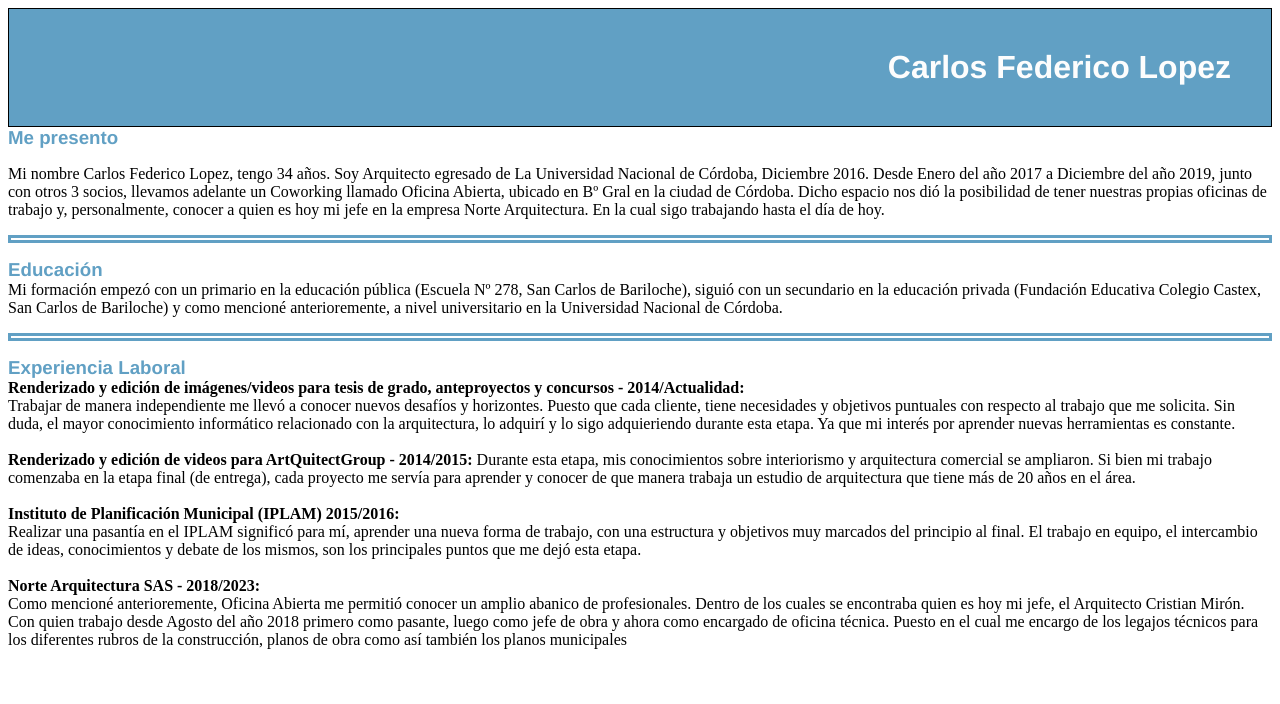
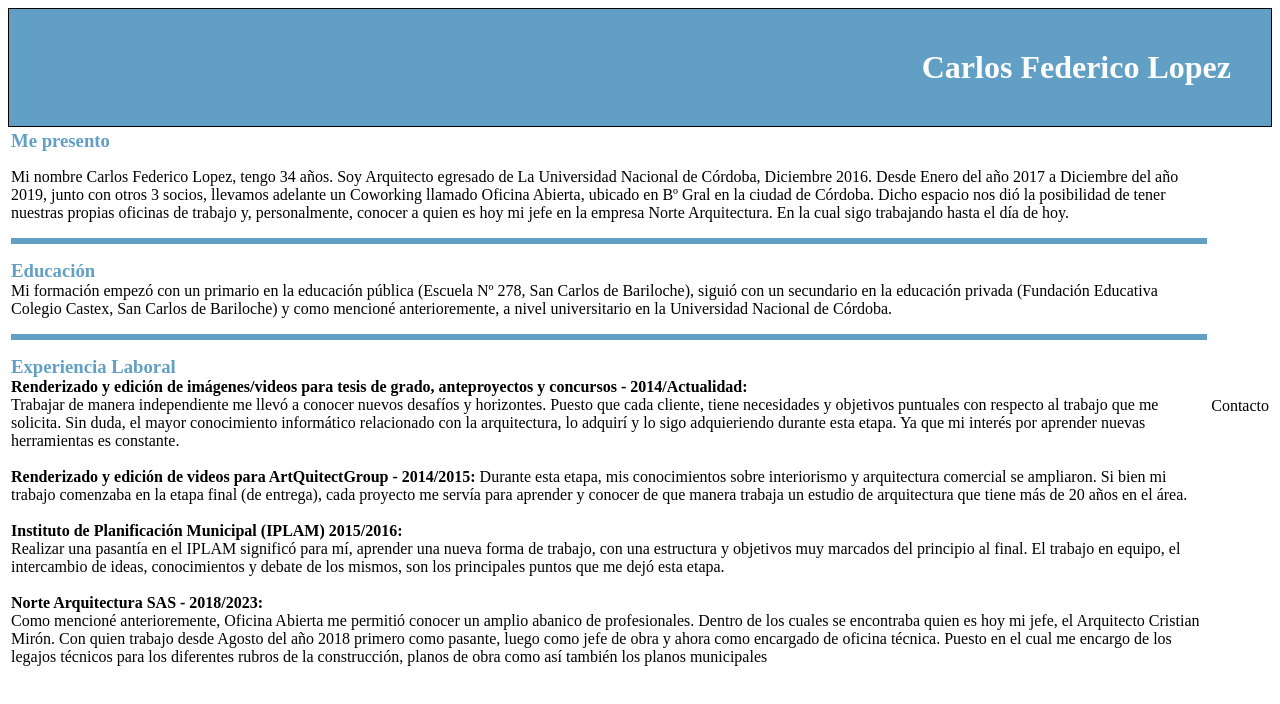
Before and after one commit to CFLopez88/ProyectoFinal-CV, a plain HTML site: page index.html in a window 1280 px wide. Drawn offline with Linux system fonts and the light colour scheme.

Commit message:
8vo. Commit - Armado de estructura de documento

```diff
--- a/01_CSS/estilos.css
+++ b/01_CSS/estilos.css
@@ -1,5 +1,9 @@
+
+*{
+    box-sizing: border-box;
+}
+
 h1{
-    font-family: Helvetica;
     font-weight: bold;
     background-color: rgb(97, 160, 196);
     color: rgb(253, 253, 253);
@@ -10,7 +14,6 @@ h1{
 }
 
 h3{
-    font-family: Helvetica;
     color: rgb(97, 160, 196);
     border: 0px solid black;
     padding: 0px 0px 0px 0px;
--- a/index.html
+++ b/index.html
@@ -6,11 +6,16 @@
     <meta name="viewport" content="width=device-width, initial-scale=1.0">
     <title>Proyecto Final CV</title>
     <link rel="stylesheet" type="text/css" href="01_CSS/estilos.css"/>
+
 </head>
 
 <body>
+
     <h1>Carlos Federico Lopez</h1>
 
+    <table>
+        <tr>
+            <td>
                 <h3>Me presento</h3>
                 <p> Mi nombre Carlos Federico Lopez, tengo 34 años. Soy Arquitecto egresado de La Universidad Nacional de Córdoba, Diciembre 2016. Desde Enero del año 2017 a Diciembre del año 2019, junto con otros 3 socios, llevamos adelante un Coworking llamado Oficina Abierta, ubicado en Bº Gral en la ciudad de Córdoba.
                 Dicho espacio nos dió la posibilidad de tener nuestras propias oficinas de trabajo y, personalmente, conocer a quien es hoy mi jefe en la empresa Norte Arquitectura. En la cual sigo trabajando hasta el día de hoy.
@@ -41,5 +46,12 @@
                 Como mencioné anterioremente, Oficina Abierta me permitió conocer un amplio abanico de profesionales. Dentro de los cuales se encontraba quien es hoy mi jefe, el Arquitecto Cristian Mirón.
                 Con quien trabajo desde Agosto del año 2018 primero como pasante, luego como jefe de obra y ahora como encargado de oficina técnica. Puesto en el cual me encargo de los legajos técnicos para los diferentes rubros de la construcción, planos de obra como así también los planos municipales
                 </p>
+            </td>
+
+            <td>
+                Contacto
+            </td>
+        </tr>
+    </table>
 </body>
 </html>
```
Lines whose indentation alone changed are shown as unchanged.
